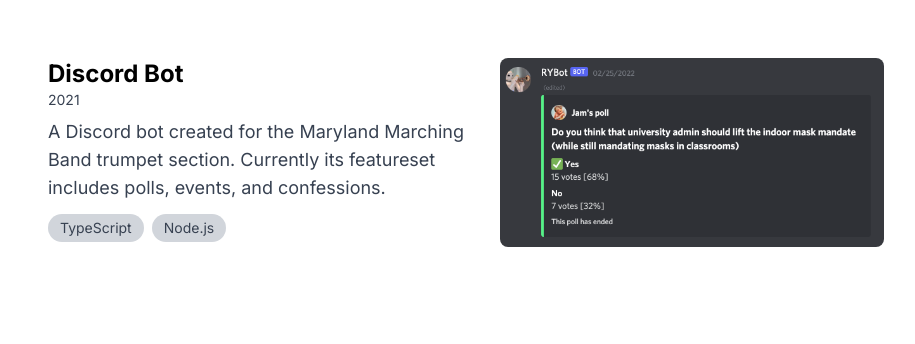
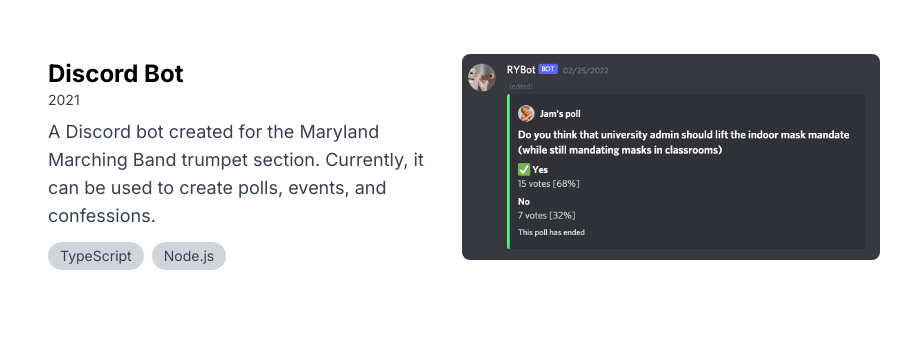
Before and after one commit to gregtjack/portfolio, a Next.js app: page /projects in a window 1280 px wide. Shown: the part 146-490 px from the top of the page, without its empty margins (176-1091 px from the left). Built offline with nearby package versions, Linux system fonts and the light colour scheme; a web font is replaced by a local one.

Commit message:
Colors adjusted, bio changes

```diff
--- a/components/Navbar.tsx
+++ b/components/Navbar.tsx
@@ -4,6 +4,7 @@
 import Image from 'next/image'
 import { useRouter } from 'next/router'
 import { useEffect, useState } from 'react'
+import { Mark } from './Links'
 
 interface NavType {
   text: string,
@@ -42,8 +43,8 @@
         <Link href="/">
           <a>
             <img
-              className="outline-gray-400 hover:shadow-lg rounded-full w-24 h-24 transition-all"
-              src="/images/profile.jpg"/>
+                className="outline-gray-400 hover:shadow-lg rounded-full w-24 h-24 transition-all"
+                src="/images/profile.jpg"/>
           </a>
         </Link>
         <div>
--- a/components/Project.tsx
+++ b/components/Project.tsx
@@ -30,8 +30,8 @@
             }
           </div>
         </div>
-        <div className="p-3">
-          {imgsrc ? <img src={imgsrc} className="rounded-lg overflow-hidden max-w-sm" /> : <></>}
+        <div className="px-4 py-2 overflow-hidden">
+          {imgsrc ? <img src={imgsrc} className="rounded-lg" /> : <></>}
         </div>
         {children}
     </div>
--- a/pages/_app.tsx
+++ b/pages/_app.tsx
@@ -5,8 +5,8 @@
 
 function MyApp({ Component, pageProps }: AppProps) {
   return (
-    <ThemeProvider attribute="class" defaultTheme="system">
-      <NextNProgress color='#106aff'/>
+    <ThemeProvider attribute="class" default="light">
+      <NextNProgress color='#2573d9'/>
       <Component {...pageProps} />
     </ThemeProvider>
   )
--- a/pages/index.tsx
+++ b/pages/index.tsx
@@ -20,7 +20,7 @@
           I'm a software engineer studying computer science at the <UnderlineLink href="https://umd.edu">University of Maryland</UnderlineLink>. I'm interested in fullstack web development.
         </p>
         <p className='text-2xl mt-3 mb-3 text-gray-600 dark:text-gray-300'>
-          Outside of coding, I'm passionate about music theory. Sometimes I like to <UnderlineLink href="https://soundcloud.com/gregoriousj">compose music of my own</UnderlineLink>.
+          Outside of coding, I'm passionate about music. Sometimes I like to <UnderlineLink href="https://soundcloud.com/gregoriousj">compose tunes of my own</UnderlineLink>.
           At UMD, I'm involved with the Marching and Pep Band where I play trumpet.
         </p>
         <br />
--- a/pages/projects.tsx
+++ b/pages/projects.tsx
@@ -1,7 +1,5 @@
-import { FunctionComponent } from "react"
 import type { NextPage } from 'next'
 import { Layout } from '../components/Layout'
-import { UnderlineLink } from "../components/Links"
 import { Project } from "../components/Project"
 
 
@@ -13,7 +11,7 @@
     <Layout meta={meta}>
       <Project
         title="Discord Bot"
-        description="A Discord bot created for the Maryland Marching Band trumpet section. Currently its featureset includes polls, events, and confessions."
+        description="A Discord bot created for the Maryland Marching Band trumpet section. Currently, it can be used to create polls, events, and confessions."
         tags={["TypeScript", "Node.js"]}
         imgsrc="/images/rybot2.png"
         link="https://github.com/gregtjack/rybot"
--- a/tailwind.config.js
+++ b/tailwind.config.js
@@ -18,7 +18,7 @@
       },
       colors: {
         //'accent': '#106aff',
-        'accent': '#284af7',
+        'accent': '#2573d9',
         'accent-dark': '#4754c9',
       }
     },
```
Also changed, not shown: 1 other file (tests, documents, lock files or other folders).
